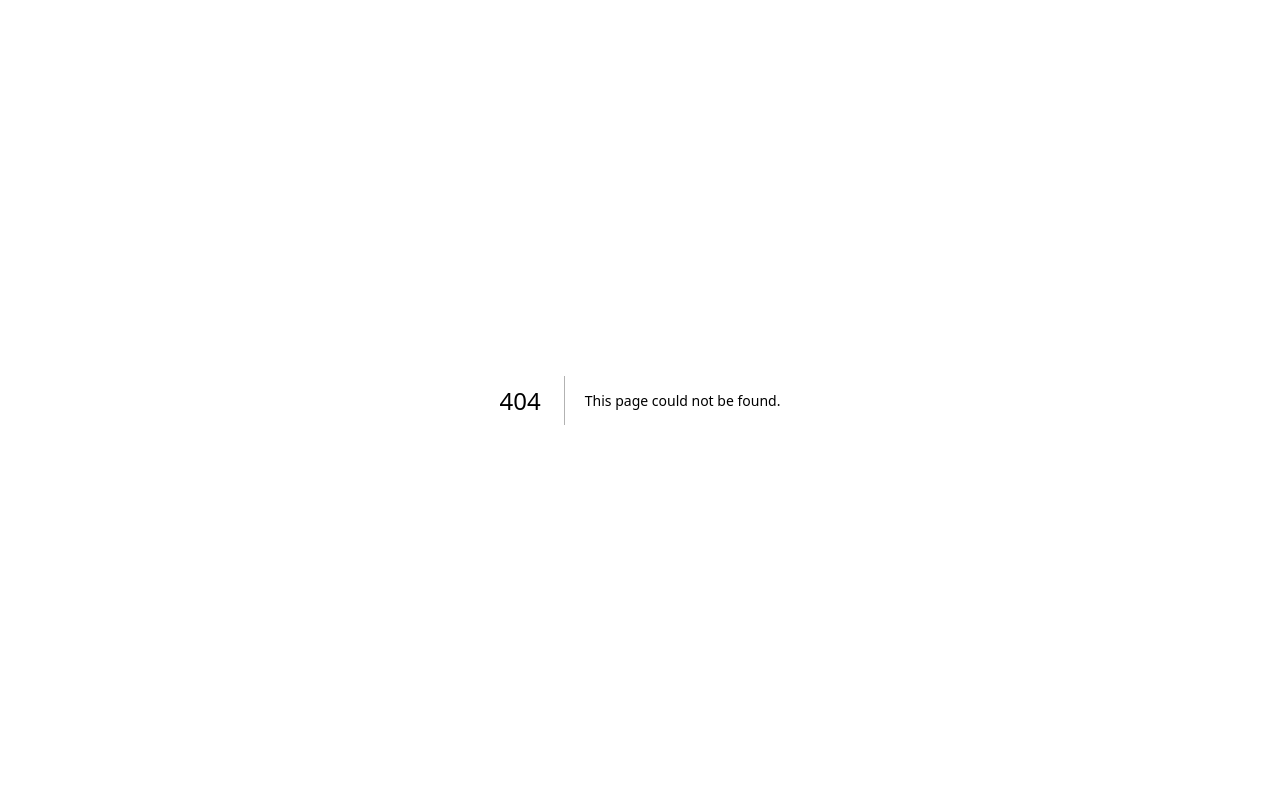
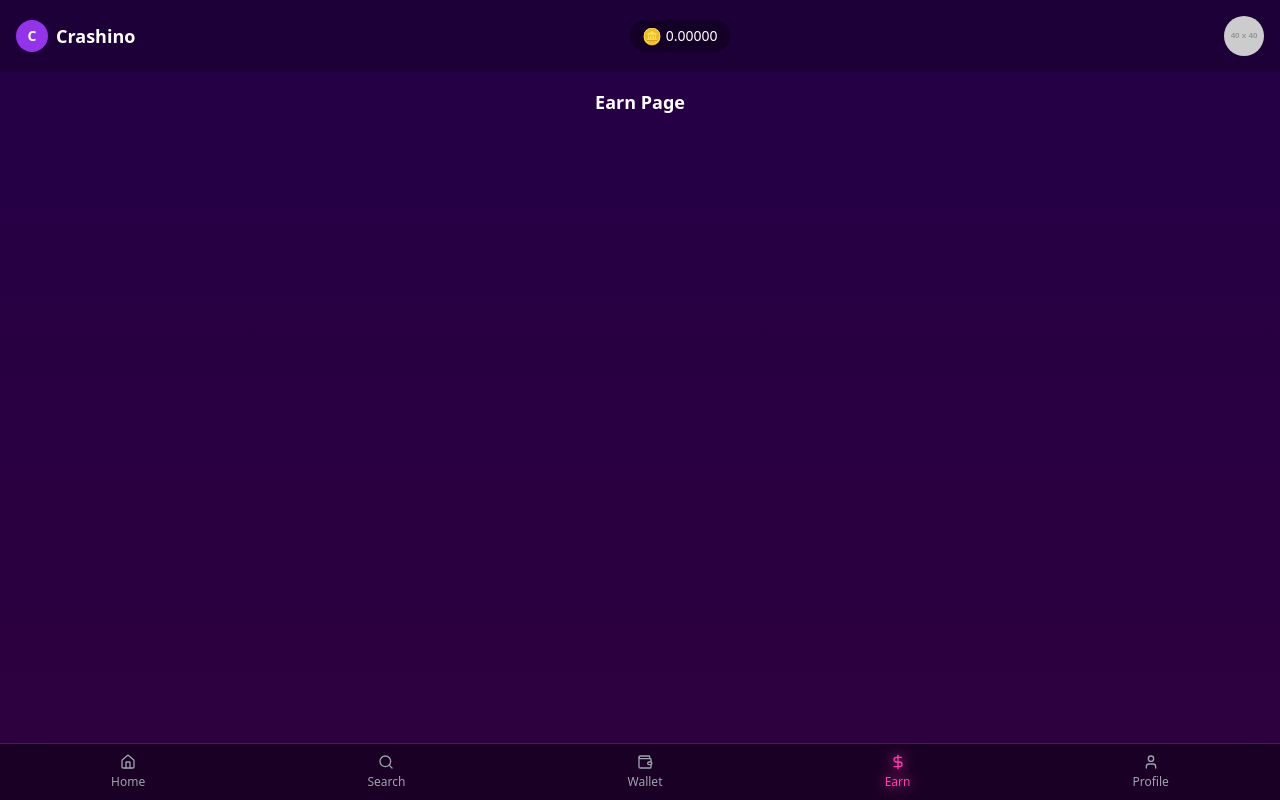
Before and after one commit to kobssercp10/test, a Next.js app: page /earn in a window 1280 px wide. Before the commit this address had no page. Built offline with nearby package versions, Linux system fonts and the light colour scheme.

Commit message:
Add basic navigation and blank pages

```diff
--- /dev/null
+++ b/app/earn/page.tsx
@@ -0,0 +1,7 @@
+export default function EarnPage() {
+  return (
+    <main className="p-4">
+      <h1 className="text-center text-lg font-bold">Earn Page</h1>
+    </main>
+  );
+}
--- a/app/layout.tsx
+++ b/app/layout.tsx
@@ -1,5 +1,7 @@
-import type { Metadata } from 'next'
-import './globals.css'
+import type { Metadata } from "next";
+import "./globals.css";
+import Header from "@/components/header";
+import FooterNav from "@/components/footer-nav";
 
 export const metadata: Metadata = {
   title: 'v0 App',
@@ -14,7 +16,14 @@ export default function RootLayout({
 }>) {
   return (
     <html lang="en">
-      <body>{children}</body>
+      <body>
+        <div className="min-h-screen bg-gradient-to-b from-[#240046] to-[#2e003e] text-white">
+          <Header />
+          {children}
+          <FooterNav />
+          <div className="h-20" />
+        </div>
+      </body>
     </html>
   )
 }
--- /dev/null
+++ b/app/profile/page.tsx
@@ -0,0 +1,7 @@
+export default function ProfilePage() {
+  return (
+    <main className="p-4">
+      <h1 className="text-center text-lg font-bold">Profile Page</h1>
+    </main>
+  );
+}
--- /dev/null
+++ b/app/search/page.tsx
@@ -0,0 +1,7 @@
+export default function SearchPage() {
+  return (
+    <main className="p-4">
+      <h1 className="text-center text-lg font-bold">Search Page</h1>
+    </main>
+  );
+}
--- /dev/null
+++ b/app/wallet/page.tsx
@@ -0,0 +1,7 @@
+export default function WalletPage() {
+  return (
+    <main className="p-4">
+      <h1 className="text-center text-lg font-bold">Wallet Page</h1>
+    </main>
+  );
+}
--- a/casino-app.tsx
+++ b/casino-app.tsx
@@ -1,22 +1,12 @@
 "use client";
 
-import { useRef, useState } from "react";
+import { useRef } from "react";
 import { Button } from "@/components/ui/button";
 import { Card } from "@/components/ui/card";
-import {
-  Home,
-  Search,
-  Gift,
-  Wallet,
-  DollarSign,
-  ChevronLeft,
-  ChevronRight,
-} from "lucide-react";
+import { ChevronLeft, ChevronRight } from "lucide-react";
 import Image from "next/image";
 
 export default function Component() {
-  const [balance] = useState("0.00000");
-
   const featuredRef = useRef<HTMLDivElement>(null);
   const topRef = useRef<HTMLDivElement>(null);
   const newRef = useRef<HTMLDivElement>(null);
@@ -125,37 +115,7 @@ export default function Component() {
   ];
 
   return (
-    <div className="min-h-screen bg-gradient-to-b from-[#240046] to-[#2e003e] text-white">
-      {/* Header */}
-      <div className="sticky top-0 z-50 flex items-center justify-between p-4 bg-black/20 backdrop-blur-md">
-        <div className="flex items-center gap-2">
-          <div className="w-8 h-8 bg-purple-600 rounded-full flex items-center justify-center">
-            <span className="text-white font-bold text-sm">C</span>
-          </div>
-          <span className="font-bold text-lg">Crashino</span>
-        </div>
-
-        <div className="flex items-center gap-1 bg-black/30 rounded-full px-3 py-1">
-          <span className="text-base">🪙</span>
-          <span className="text-sm font-medium">{balance}</span>
-        </div>
-
-        <Button
-          variant="ghost"
-          size="icon"
-          className="w-10 h-10 rounded-full overflow-hidden p-0"
-        >
-          <Image
-            src="https://placehold.co/40x40"
-            alt="Profile"
-            width={40}
-            height={40}
-            className="object-cover"
-          />
-        </Button>
-      </div>
-
-
+    <div>
       {/* Welcome Offer Banner */}
       <div className="mx-0 mt-px relative overflow-hidden">
         <Image
@@ -400,49 +360,7 @@ export default function Component() {
         </div>
       </div>
 
-      {/* Bottom Navigation */}
-      <div className="fixed bottom-0 left-0 right-0 bg-black/40 backdrop-blur-md border-t border-purple-700/50">
-        <div className="flex items-center justify-around py-2">
-          <Button
-            variant="ghost"
-            className="flex flex-col items-center gap-1 text-[#ff3cac] drop-shadow-[0_0_6px_#ff3cac] p-2"
-          >
-            <Home className="w-5 h-5" />
-            <span className="text-xs">Home</span>
-          </Button>
-          <Button
-            variant="ghost"
-            className="flex flex-col items-center gap-1 text-gray-400 p-2"
-          >
-            <Search className="w-5 h-5" />
-            <span className="text-xs">Search</span>
-          </Button>
-          <Button
-            variant="ghost"
-            className="flex flex-col items-center gap-1 text-gray-400 p-2"
-          >
-            <Gift className="w-5 h-5" />
-            <span className="text-xs">Offers</span>
-          </Button>
-          <Button
-            variant="ghost"
-            className="flex flex-col items-center gap-1 text-gray-400 p-2"
-          >
-            <Wallet className="w-5 h-5" />
-            <span className="text-xs">Wallet</span>
-          </Button>
-          <Button
-            variant="ghost"
-            className="flex flex-col items-center gap-1 text-gray-400 p-2"
-          >
-            <DollarSign className="w-5 h-5" />
-            <span className="text-xs">Earn</span>
-          </Button>
-        </div>
-      </div>
 
-      {/* Spacer for bottom navigation */}
-      <div className="h-20"></div>
     </div>
   );
 }
--- /dev/null
+++ b/components/footer-nav.tsx
@@ -0,0 +1,36 @@
+"use client";
+import Link from "next/link";
+import { usePathname } from "next/navigation";
+import { Home, Search, Wallet, DollarSign, User } from "lucide-react";
+import { Button } from "@/components/ui/button";
+
+const navItems = [
+  { href: "/", label: "Home", icon: Home },
+  { href: "/search", label: "Search", icon: Search },
+  { href: "/wallet", label: "Wallet", icon: Wallet },
+  { href: "/earn", label: "Earn", icon: DollarSign },
+  { href: "/profile", label: "Profile", icon: User },
+];
+
+export default function FooterNav() {
+  const pathname = usePathname();
+  return (
+    <div className="fixed bottom-0 left-0 right-0 bg-black/40 backdrop-blur-md border-t border-purple-700/50">
+      <div className="flex items-center justify-around py-2">
+        {navItems.map(({ href, label, icon: Icon }) => (
+          <Button
+            key={href}
+            asChild
+            variant="ghost"
+            className={`flex flex-col items-center gap-1 p-2 ${pathname === href ? "text-[#ff3cac] drop-shadow-[0_0_6px_#ff3cac]" : "text-gray-400"}`}
+          >
+            <Link href={href}>
+              <Icon className="w-5 h-5" />
+              <span className="text-xs">{label}</span>
+            </Link>
+          </Button>
+        ))}
+      </div>
+    </div>
+  );
+}
--- /dev/null
+++ b/components/header.tsx
@@ -0,0 +1,31 @@
+"use client";
+import { useState } from "react";
+import Image from "next/image";
+import { Button } from "@/components/ui/button";
+
+export default function Header() {
+  const [balance] = useState("0.00000");
+  return (
+    <div className="sticky top-0 z-50 flex items-center justify-between p-4 bg-black/20 backdrop-blur-md">
+      <div className="flex items-center gap-2">
+        <div className="w-8 h-8 bg-purple-600 rounded-full flex items-center justify-center">
+          <span className="text-white font-bold text-sm">C</span>
+        </div>
+        <span className="font-bold text-lg">Crashino</span>
+      </div>
+      <div className="flex items-center gap-1 bg-black/30 rounded-full px-3 py-1">
+        <span className="text-base">🪙</span>
+        <span className="text-sm font-medium">{balance}</span>
+      </div>
+      <Button variant="ghost" size="icon" className="w-10 h-10 rounded-full overflow-hidden p-0">
+        <Image
+          src="https://placehold.co/40x40"
+          alt="Profile"
+          width={40}
+          height={40}
+          className="object-cover"
+        />
+      </Button>
+    </div>
+  );
+}
```
